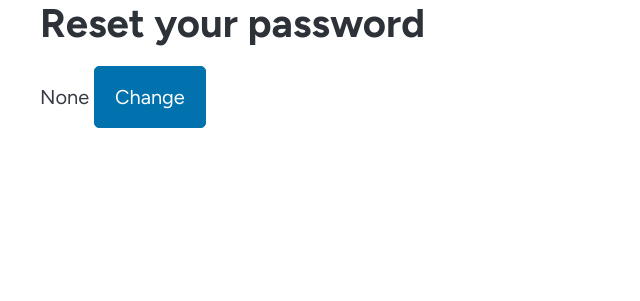
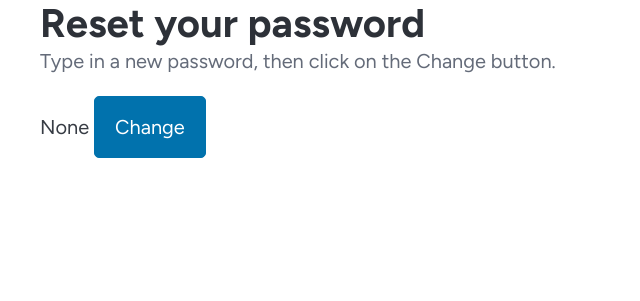
Before and after one commit to xtt28/onepage, a Django app: a page that uses onepage/templates/registration/password_reset_confirm.html in a window 1280 px wide. Shown: the part 89-390 px from the top of the page, without its empty margins (0-640 px from the left). Run offline with Django 5.2, Linux system fonts and the light colour scheme; some libraries are stand-ins or nearby versions.

Commit message:
Add description to password reset confirm template

```diff
--- a/onepage/templates/registration/password_reset_confirm.html
+++ b/onepage/templates/registration/password_reset_confirm.html
@@ -14,6 +14,9 @@
 
 <hgroup>
     <h1>Reset your password</h1>
+    <p>
+        Type in a new password, then click on the Change button.
+    </p>
 </hgroup>
 <form method="post">
     {% csrf_token %}
```
